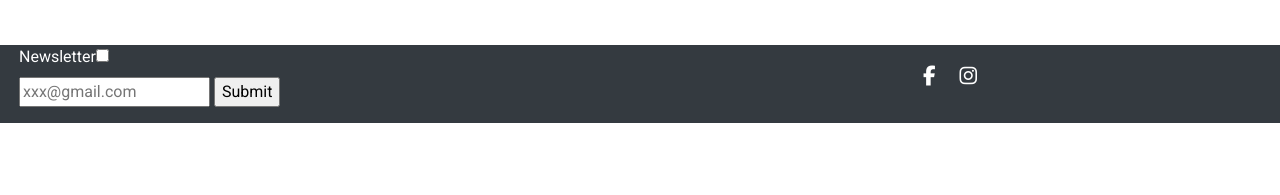
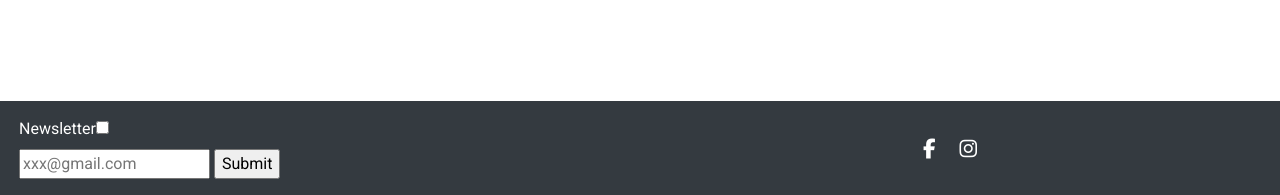
Before and after one commit to cuervomaria/proyecto-coder, a website: page pages/contacto.html in a window 1280 px wide. Shown: the part 605-800 px from the top of the page. Drawn offline with nearby package versions, Linux system fonts and the light colour scheme.

Commit message:
Corrección footer contacto y foto vinos

```diff
--- a/pages/contacto.html
+++ b/pages/contacto.html
@@ -59,8 +59,8 @@
 		</div>
 	</div>
 
-	<div class="container-fluid mt-3 footer__container">
-		<footer class="px-1 mt-5 pb-3">
+	<div class="container-fluid mt-3 footer__container footer__ubicacion">
+		<footer class="px-1 pt-3 pb-3">
 		<div class="row">
 		  <div class="col-6">
 			<form action="#" method="#">
--- a/scss/estilo.scss
+++ b/scss/estilo.scss
@@ -58,6 +58,11 @@ p{
     color: white;
     width:100%;
 
+}
+
+.footer__ubicacion{
+    bottom:0px;
+    position: fixed;
 }
 
 
```
Also changed, not shown: index.html (+1 -1 lines), pages/visitas.html (+6 -0 lines), fotos/VinosPortada.png, style.css.
